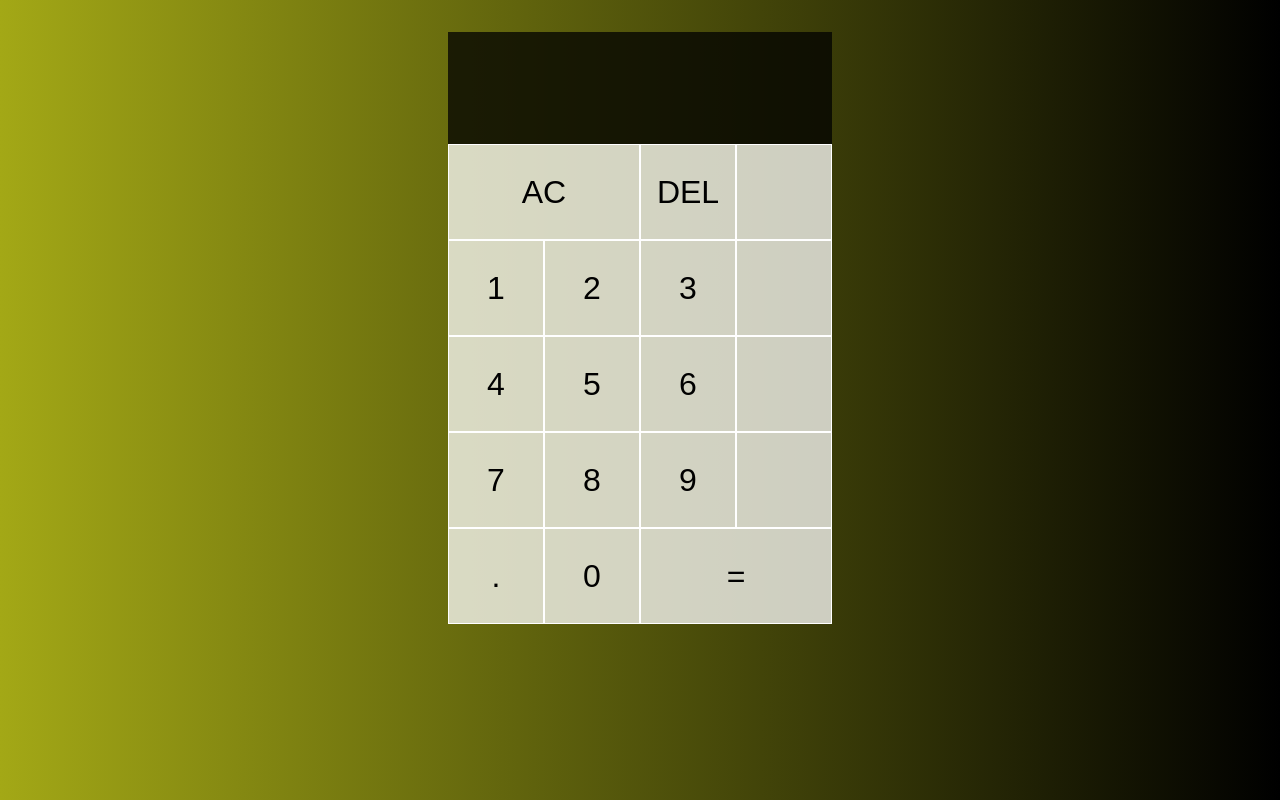
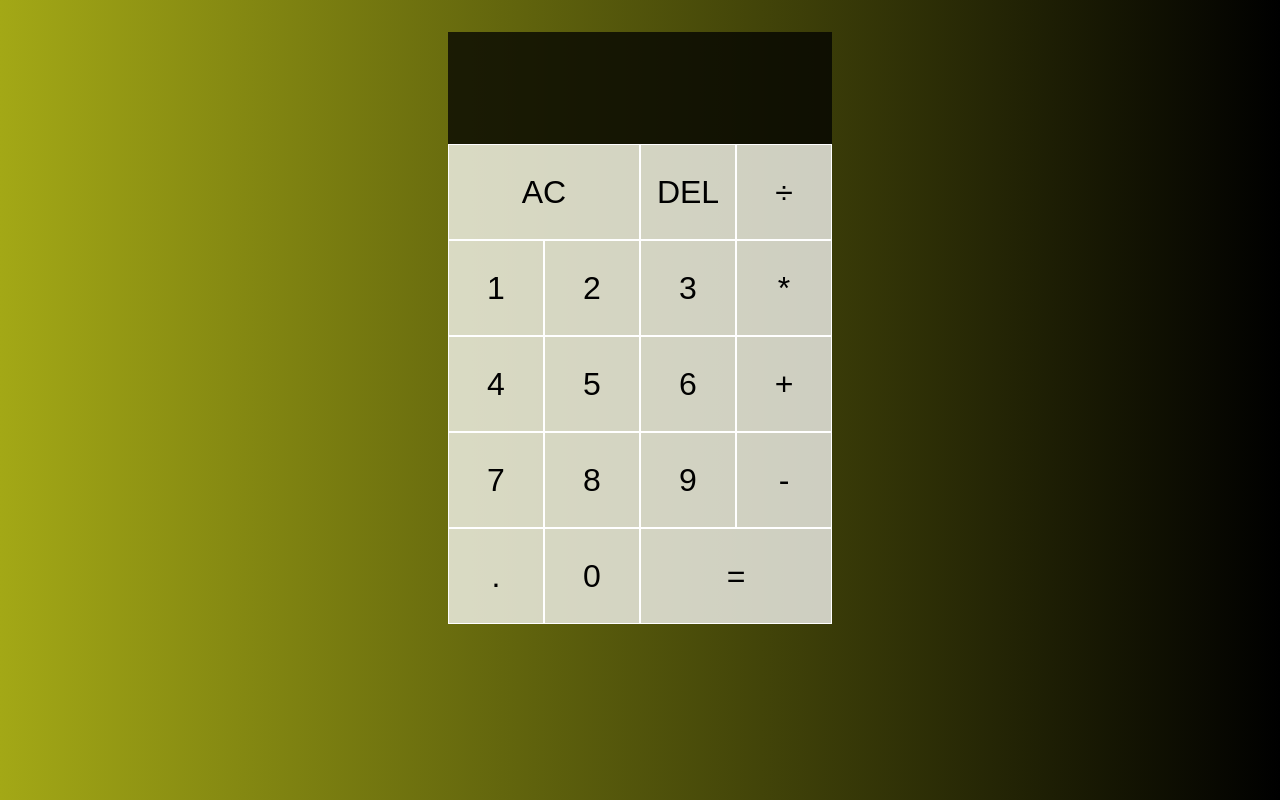
Before and after one commit to kristiyanCgn/react-calculator, a React (Create React App) app in the folder my-app/: page / in a window 1280 px wide. Built offline with nearby package versions, Linux system fonts and the light colour scheme.

Commit message:
functionality for different operations

```diff
--- a/my-app/src/App.js
+++ b/my-app/src/App.js
@@ -26,9 +26,56 @@ function reducer (state, { type, payload }){
                 ...state,
                 currentOperand: `${state.currentOperand || ""}${payload.digit}`
             }
+            case ACTIONS.CHOOSE_OPERATION:
+                if(state.currentOperand == null && state.previousOperand == null) {
+                    return state
+                }
+
+                if (state.previousOperand == null) {
+                    return {
+                        ...state,
+                        operation: payload.operation,
+                        previousOperand: state.currentOperand,
+                        currentOperand: null
+                    }
+                }
+
+                return {
+                    ...state,
+                    previousOperand: evaluate(state),
+                    operation: payload.operation,
+                    currentOperand: null
+                }
+
             case ACTIONS.CLEAR:
                 return {}
     }
+}
+
+function evaluate ({ currentOperand, previousOperand, operation }) {
+    const prev = parseFloat(previousOperand)
+    const current = parseFloat(currentOperand)
+
+    if(isNaN(prev) || isNaN(current)) return ""
+
+    let computation = ""
+
+    switch (operation) {
+        case "+":
+            computation = prev + current
+            break
+        case "-":
+            computation = prev - current
+            break
+        case "*":
+            computation = prev * current
+            break
+        case "÷":
+            computation = prev / current
+            break
+    }
+
+    return computation.toString()
 }
 
 function App() {
@@ -47,19 +94,19 @@ function App() {
                 AC
             </button>
             <button>DEL</button>
-            <OperationButton digit="÷" dispatch={dispatch} />
+            <OperationButton operation="÷" dispatch={dispatch} />
             <DigitButton digit="1" dispatch={dispatch} />
             <DigitButton digit="2" dispatch={dispatch} />
             <DigitButton digit="3" dispatch={dispatch} />
-            <OperationButton digit="*" dispatch={dispatch} />
+            <OperationButton operation="*" dispatch={dispatch} />
             <DigitButton digit="4" dispatch={dispatch} />
             <DigitButton digit="5" dispatch={dispatch} />
             <DigitButton digit="6" dispatch={dispatch} />
-            <OperationButton digit="+" dispatch={dispatch} />
+            <OperationButton operation="+" dispatch={dispatch} />
             <DigitButton digit="7" dispatch={dispatch} />
             <DigitButton digit="8" dispatch={dispatch} />
             <DigitButton digit="9" dispatch={dispatch} />
-            <OperationButton digit="-" dispatch={dispatch} />
+            <OperationButton operation="-" dispatch={dispatch} />
             <DigitButton digit="." dispatch={dispatch} />
             <DigitButton digit="0" dispatch={dispatch} />
             <button className="span-two">=</button>
```
